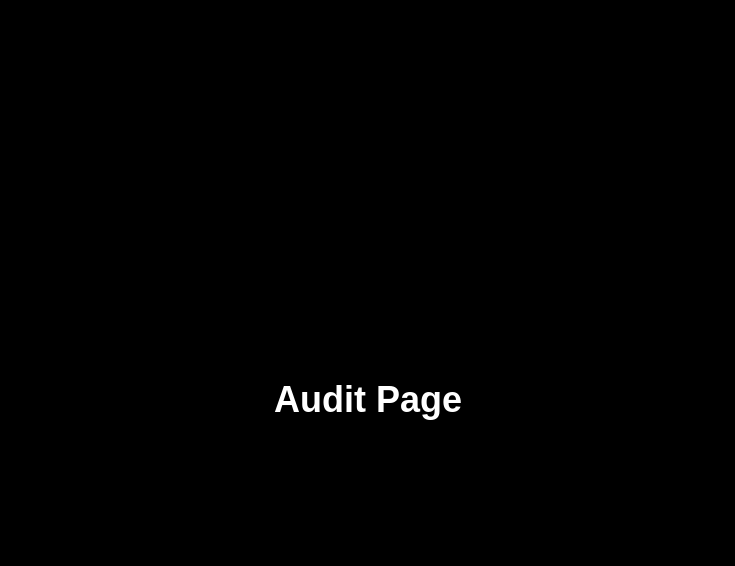
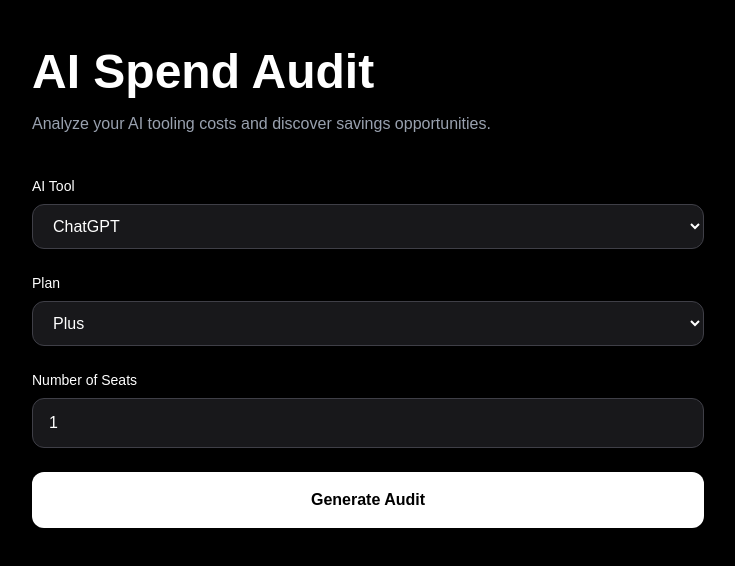
Before and after one commit to PranathiReddy123/ai-spend-audit, a Next.js app: page /audit in a window 1280 px wide. Shown: the top 566 px of the page, without its empty margins (272-1007 px from the left). Built offline with nearby package versions, Linux system fonts and the light colour scheme.

Commit message:
feat: add audit page navigation flow

```diff
--- a/src/app/audit/page.tsx
+++ b/src/app/audit/page.tsx
@@ -1,9 +1,86 @@
+"use client";
+
+import { useState } from "react";
+import { useRouter } from "next/navigation";
+
 export default function AuditPage() {
+
+  const router = useRouter();
+
+  const [tool, setTool] = useState("chatgpt");
+  const [plan, setPlan] = useState("plus");
+  const [seats, setSeats] = useState(1);
+
   return (
-    <div className="min-h-screen bg-black text-white flex items-center justify-center">
-      <h1 className="text-4xl font-bold">
-        Audit Page
-      </h1>
-    </div>
+    <main className="min-h-screen bg-black text-white px-6 py-12">
+
+      <div className="max-w-2xl mx-auto">
+
+        <h1 className="text-5xl font-bold">
+          AI Spend Audit
+        </h1>
+
+        <p className="text-gray-400 mt-4">
+          Analyze your AI tooling costs and discover savings opportunities.
+        </p>
+
+        <div className="mt-10 space-y-6">
+
+          <div>
+            <label className="block mb-2 text-sm">
+              AI Tool
+            </label>
+
+            <select
+              value={tool}
+              onChange={(e) => setTool(e.target.value)}
+              className="w-full bg-zinc-900 border border-zinc-700 rounded-xl px-4 py-3"
+            >
+              <option value="chatgpt">ChatGPT</option>
+              <option value="claude">Claude</option>
+              <option value="cursor">Cursor</option>
+            </select>
+          </div>
+
+          <div>
+            <label className="block mb-2 text-sm">
+              Plan
+            </label>
+
+            <select
+              value={plan}
+              onChange={(e) => setPlan(e.target.value)}
+              className="w-full bg-zinc-900 border border-zinc-700 rounded-xl px-4 py-3"
+            >
+              <option value="plus">Plus</option>
+              <option value="team">Team</option>
+              <option value="enterprise">Enterprise</option>
+            </select>
+          </div>
+
+          <div>
+            <label className="block mb-2 text-sm">
+              Number of Seats
+            </label>
+
+            <input
+              type="number"
+              value={seats}
+              onChange={(e) => setSeats(Number(e.target.value))}
+              className="w-full bg-zinc-900 border border-zinc-700 rounded-xl px-4 py-3"
+            />
+          </div>
+
+          <button
+          onClick={() => router.push("/results")}
+          className="w-full bg-white text-black py-4 rounded-xl font-semibold hover:opacity-90">
+           Generate Audit
+          </button>
+
+        </div>
+
+      </div>
+
+    </main>
   );
 }
```
Also changed, not shown: 1 other file (tests, documents, lock files or other folders).
